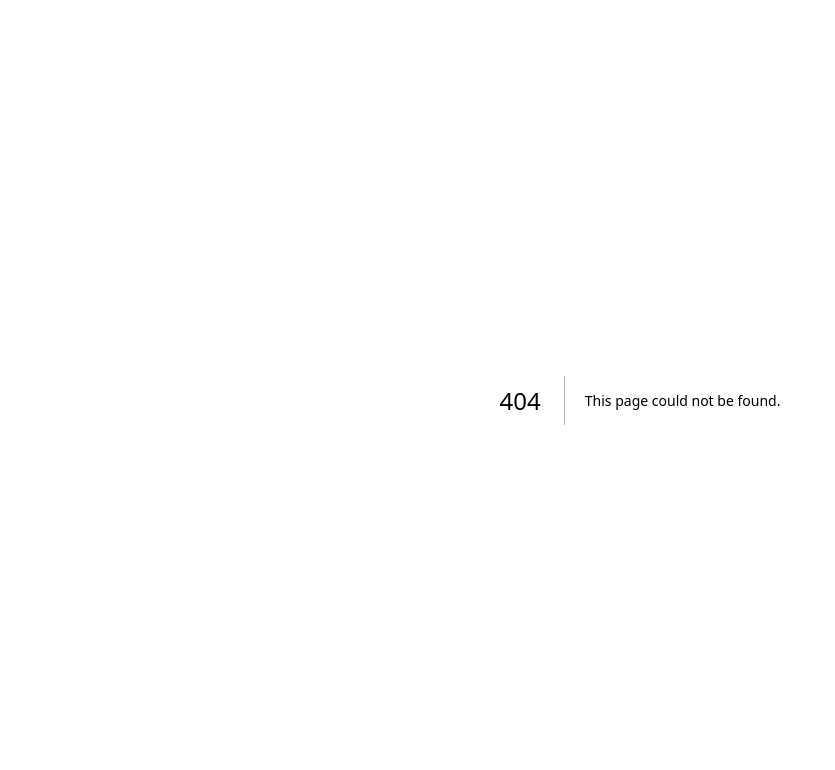
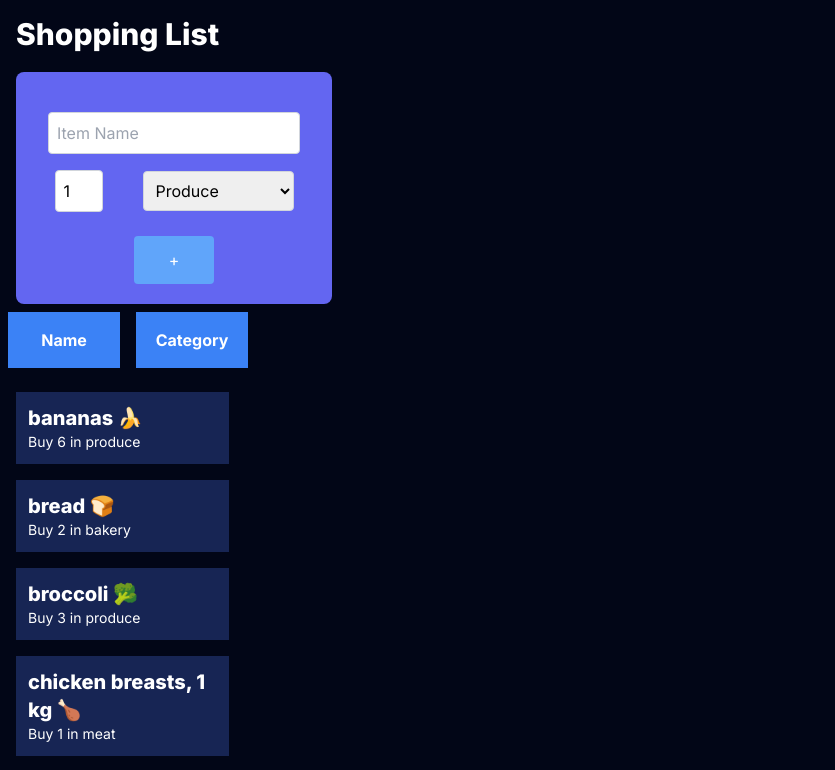
Before and after one commit to Komiboy1/cprg306-assignments, a Next.js app: page /week-7 in a window 1280 px wide. Before the commit this address had no page. Shown: the top 770 px of the page, without its empty margins (0-835 px from the left). Built offline with nearby package versions, Linux system fonts and the light colour scheme.

Commit message:
week 7 assignment

```diff
--- /dev/null
+++ b/app/week-7/item-list.js
@@ -0,0 +1,34 @@
+"use client";
+import { useState } from "react";
+import Item from "./item";
+
+
+export default function ItemList({items}) {
+
+    const [sortBy, setSortBy] = useState("name");
+
+    const sortedItems = [...items].sort((a, b) => {
+        if (sortBy === "name") {
+            return a.name.localeCompare(b.name);
+          } else if (sortBy === "category") {
+            return a.category.localeCompare(b.category);
+          }
+          return 0;
+    });
+
+    return (
+        <main>
+            <button onClick={() => setSortBy("name")} className="bg-blue-500 hover:bg-blue-700 focus:bg-violet-700 text-white font-bold p-4 m-2 w-28">
+                Name
+            </button>
+            <button onClick={() => setSortBy("category")} className="bg-blue-500 hover:bg-blue-700 focus:bg-violet-700 text-white font-bold p-4 m-2 w-28">
+                Category
+            </button>
+            <ul>
+                {sortedItems.map((item) => (
+                  <Item key={item.id} name={item.name} quantity={item.quantity} category={item.category} />
+                ))}
+              </ul>
+        </main>
+    );
+}
--- /dev/null
+++ b/app/week-7/item.js
@@ -0,0 +1,12 @@
+export default function Item({ name, quantity, category}) {
+    return (
+        <div className="p-3 m-4 text-white bg-blue-950 w-2/12">
+        <ul>
+            <li>
+            <p className="font-extrabold text-xl">{name}</p>
+            <p className="text-sm">Buy {quantity} in {category}</p>
+            </li>
+        </ul>
+        </div>
+    )
+}
--- /dev/null
+++ b/app/week-7/items.json
@@ -0,0 +1,74 @@
+[
+    {
+      "id": "1h2GJKH12gkHG31h1H",
+      "name": "milk, 4 L 🥛",
+      "quantity": 1,
+      "category": "dairy"
+    },
+    {
+      "id": "2KJH3k2j3H1k2J3K1H",
+      "name": "bread 🍞",
+      "quantity": 2,
+      "category": "bakery"
+    },
+    {
+      "id": "3h2KJH3k2j3H1k2J3",
+      "name": "eggs, dozen 🥚",
+      "quantity": 2,
+      "category": "dairy"
+    },
+    {
+      "id": "4k2J3K1H2GJKH12gk",
+      "name": "bananas 🍌",
+      "quantity": 6,
+      "category": "produce"
+    },
+    {
+      "id": "5H1h1H2KJH3k2j3H",
+      "name": "broccoli 🥦",
+      "quantity": 3,
+      "category": "produce"
+    },
+    {
+      "id": "6H1k2J3K1H2GJKH1",
+      "name": "chicken breasts, 1 kg 🍗",
+      "quantity": 1,
+      "category": "meat"
+    },
+    {
+      "id": "7gkHG31h1H2KJH3k",
+      "name": "pasta sauce 🍝",
+      "quantity": 3,
+      "category": "canned goods"
+    },
+    {
+      "id": "8j3H1k2J3K1H2GJK",
+      "name": "spaghetti, 454 g 🍝",
+      "quantity": 2,
+      "category": "dry goods"
+    },
+    {
+      "id": "9H12gkHG31h1H2KJ",
+      "name": "toilet paper, 12 pack 🧻",
+      "quantity": 1,
+      "category": "household"
+    },
+    {
+      "id": "10H3k2j3H1k2J3K1",
+      "name": "paper towels, 6 pack",
+      "quantity": 1,
+      "category": "household"
+    },
+    {
+      "id": "11k2J3K1H2GJKH12",
+      "name": "dish soap 🍽️",
+      "quantity": 1,
+      "category": "household"
+    },
+    {
+      "id": "12GJKH12gkHG31h1",
+      "name": "hand soap 🧼",
+      "quantity": 4,
+      "category": "household"
+    }
+  ]
--- /dev/null
+++ b/app/week-7/new-item.js
@@ -0,0 +1,60 @@
+"use client";
+
+import { useState } from "react";
+
+export default function NewItem({ onAddItem }) {
+    const [name, setName] = useState('');
+    const [quantity, setQuantity] = useState(1);
+    const [category, setCategory] = useState('produce');
+
+    const handleSubmit = (event) => {
+        event.preventDefault();
+
+        const newId = Math.random().toString(36).substr(2,9);
+        const newItem = { id: newId, name, quantity, category };
+        onAddItem(newItem);
+
+
+        setName('');
+        setQuantity(1);
+        setCategory('produce');
+    };
+
+
+
+
+    return (
+        <div className= "flex justify-left pt-5 pl-4">
+            <div className="bg-indigo-500 pl-8 pr-8 pt-6 pb-5 rounded-lg">
+                <form className="flex flex-col items-center" onSubmit={handleSubmit}>
+                    <label className="mt-4">
+                        <input type="text" placeholder="Item Name" id="Item Name" value={name} onChange={(event) => setName(event.target.value)} className="border border-gray-300 rounded p-2" />
+                    </label>
+                    <div className="flex flex-row items-center">
+                        <label className="mt-4 pr-10">
+                            <input type="number" id="number" min="1" value={quantity} onChange={(event) => setQuantity(event.target.value)} className="border border-gray-300 rounded p-2 w-12" />
+                        </label>
+                        <label className="mt-4">
+                            <select id="Category" value={category} onChange={(event) => setCategory(event.target.value)} className="border border-gray-300 rounded p-2">
+                                <option value="produce">Produce</option>
+                                <option value="dairy">Dairy</option>
+                                <option value="bakery">Bakery</option>
+                                <option value="meat">Meat</option>
+                                <option value="frozen foods">Frozen Foods</option>
+                                <option value="beverages">Beverages</option>
+                                <option value="snacks">Snacks</option>
+                                <option value="household">Household</option>
+                                <option value="other">Other</option>
+                                <option value="canned goods">Canned Goods</option>
+                                <option value="dry goods">Dry Goods</option>
+                            </select>
+                        </label>
+                    </div>
+                    <div className="mt-6">
+                        <button type="submit" className="text-white bg-blue-400 hover:bg-blue-600 rounded w-20 p-3">+</button>
+                    </div>
+                </form>
+            </div>
+        </div>
+    );
+}
--- /dev/null
+++ b/app/week-7/page.js
@@ -0,0 +1,24 @@
+
+"use client";
+
+import ItemList from './item-list.js';
+import NewItem from "./new-item"
+import itemsData from "./items.json";
+import { useState } from "react";
+
+export default function Page() {
+    const [items, setItems] = useState(itemsData);
+
+    const handleAddItem = (newItem) => {
+        const newItems = [...items, newItem];
+        setItems(newItems);
+    };
+
+    return (
+        <main className = "bg-slate-950">
+            <h1 className='pl-4 pt-4 text-3xl text-white font-extrabold'>Shopping List</h1>
+            <NewItem onAddItem={handleAddItem}/>
+            <ItemList items={items}/>
+        </main>
+    )
+}
```
